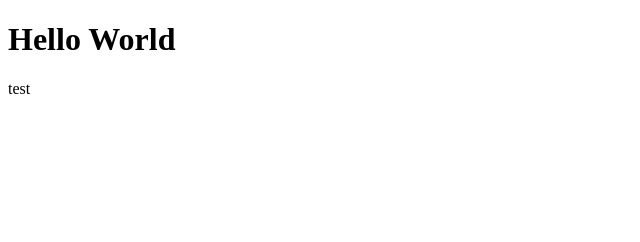
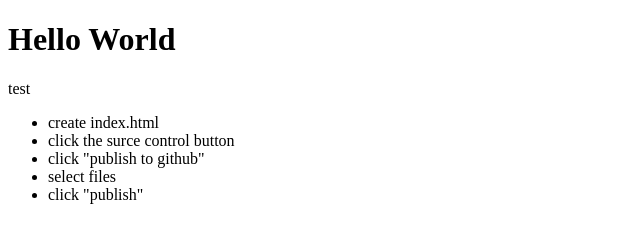
Before and after one commit to Nissa1129/Mobile-Friendly, a plain HTML site: page index.html in a window 1280 px wide. Shown: the whole page, without its empty margins (0-640 px from the left). Drawn offline with Linux system fonts and the light colour scheme.

Commit message:
added repo steps

```diff
--- a/index.html
+++ b/index.html
@@ -9,6 +9,13 @@
 <body>
     <h1>Hello World</h1>
     <p>test</p>
+    <ul>
+        <li>create index.html</li>
+        <li>click the surce control button</li>
+        <li>click "publish to github"</li>
+        <li>select files</li>
+        <li>click "publish"</li>
+    </ul>
 
 </body>
 </html>
```
